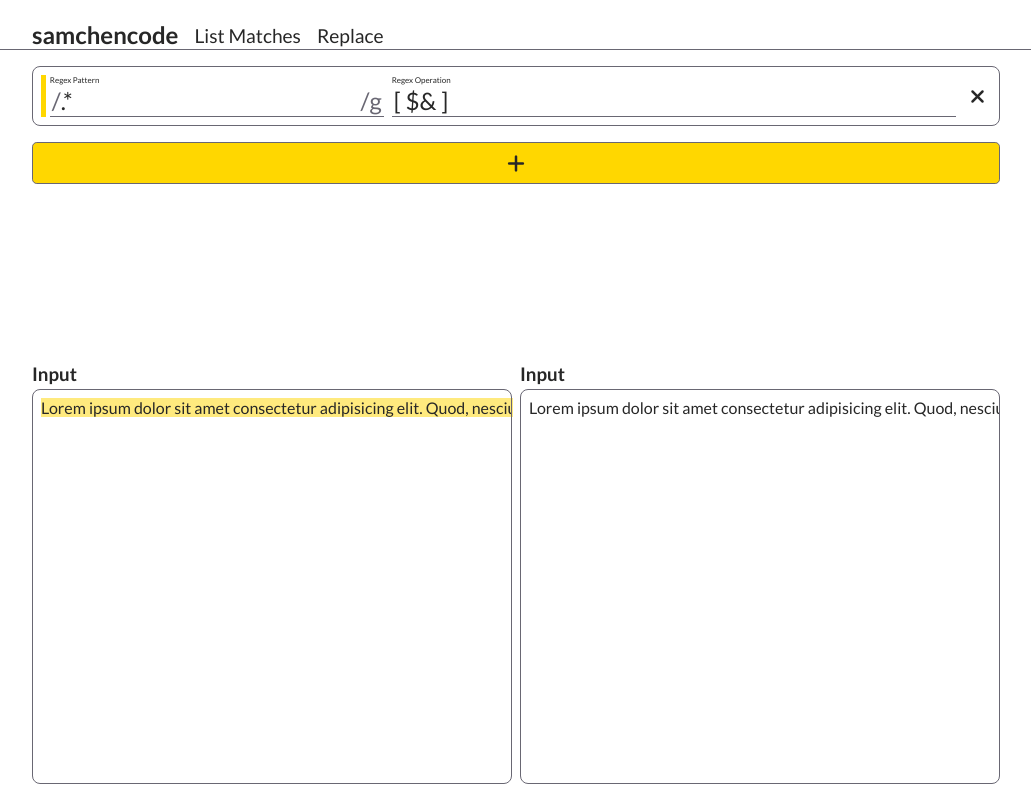
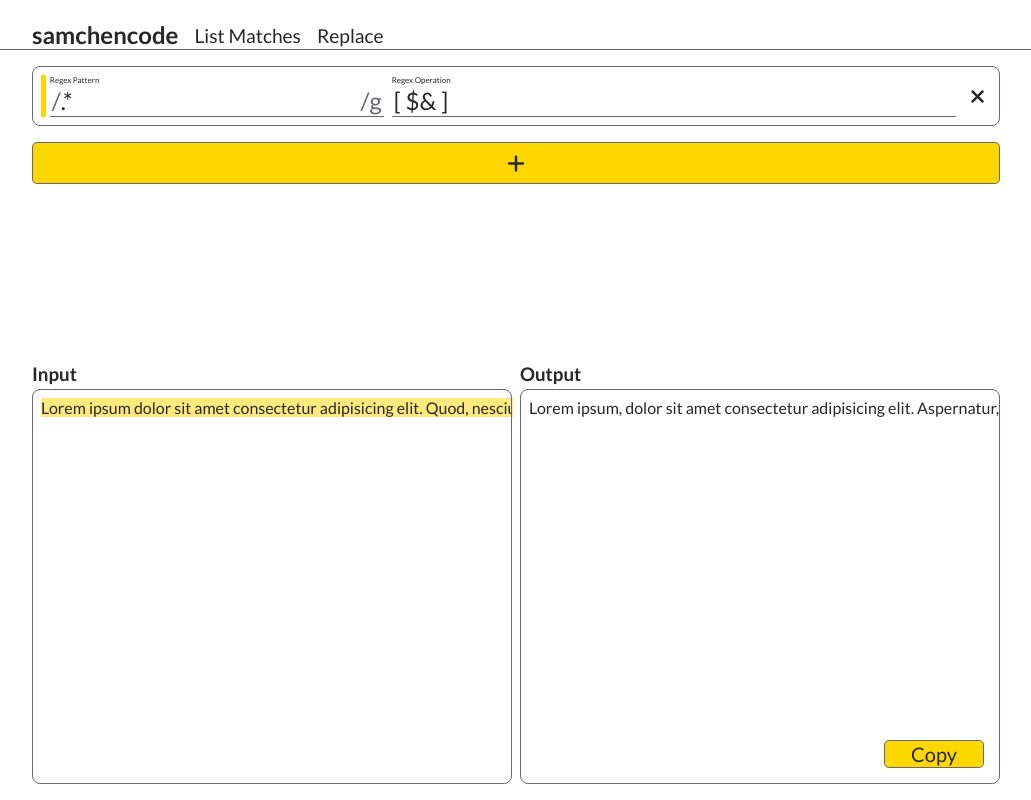
Before and after one commit to samchencode/regex-tool, a React (Create React App) app: page /match/list in a window 1280 px wide. Shown: the whole page, without its empty margins (124-1155 px from the left). Built offline with nearby package versions, Linux system fonts and the light colour scheme.

Commit message:
fix: text-display type should be output

```diff
--- a/src/features/text-display/components/Display/OutputTextDisplay.tsx
+++ b/src/features/text-display/components/Display/OutputTextDisplay.tsx
@@ -3,15 +3,14 @@ import TextDisplay, { TextDisplayType } from './TextDisplay';
 
 const InputTextDisplay = () => {
   const [value, setValue] = useState(
-    'Lorem ipsum dolor sit amet consectetur adipisicing elit. Quod, nesciunt?' +
-      'A consequatur, porro at ex quod hic placeat non amet?'
+    'Lorem ipsum, dolor sit amet consectetur adipisicing elit. Aspernatur, commodi?'
   );
 
   // const ops = useAppSelector(patternSelectors.selectOperations);
 
   return (
     <TextDisplay
-      type={TextDisplayType.INPUT}
+      type={TextDisplayType.OUTPUT}
       value={value}
       onChange={setValue}
     />
```
